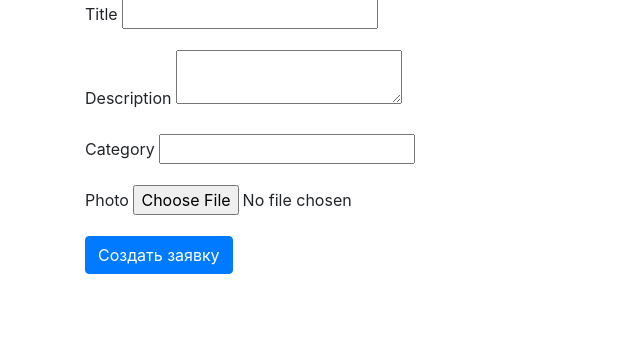
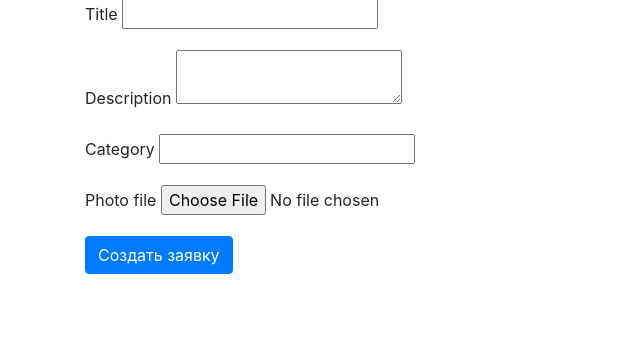
Before and after one commit to kristinashtainmets/Lab2, a Django app: template designpro/design/templates/create_request.html in a window 1280 px wide. Shown: the part 121-469 px from the top of the page, without its empty margins (0-640 px from the left). Run offline with Django 4.2, Linux system fonts and the light colour scheme; the template is opened without the code that fills it, so the values that code supplies are empty, except form fields; tables that the repository leaves empty hold one stand-in row (values such as "Sample post"); form fields are guessed from the names that the template uses; parts of the project's set-up code (start-up, migrations or seed data) failed here and were passed over; some libraries are stand-ins or nearby versions.

Commit message:
Проверяем работу сайта

```diff
--- a/designpro/design/templates/create_request.html
+++ b/designpro/design/templates/create_request.html
@@ -25,8 +25,8 @@
             {{ form.category }}
         </div>
         <div class="form-group">
-            {{ form.photo.label_tag }}
-            {{ form.photo }}
+            {{ form.photo_file.label_tag }}
+            {{ form.photo_file }}
         </div>
         <button type="submit" class="btn btn-primary">Создать заявку</button>
     </form>
--- a/designpro/design/templates/profile.html
+++ b/designpro/design/templates/profile.html
@@ -9,6 +9,7 @@
 <div class="container">
     <h1 class="my-4">Профиль</h1>
     <p>Добро пожаловать, {{ request.user.username }}!</p>
+    <a href="{% url 'create_request' %}" class="btn btn-primary mb-3">Создать новую заявку</a>
     <a href="{% url 'index' %}">Главная</a> <br> <br>
 </div>
 </body>
```
Also changed, not shown: designpro/design/views.py (+4 -3 lines).
